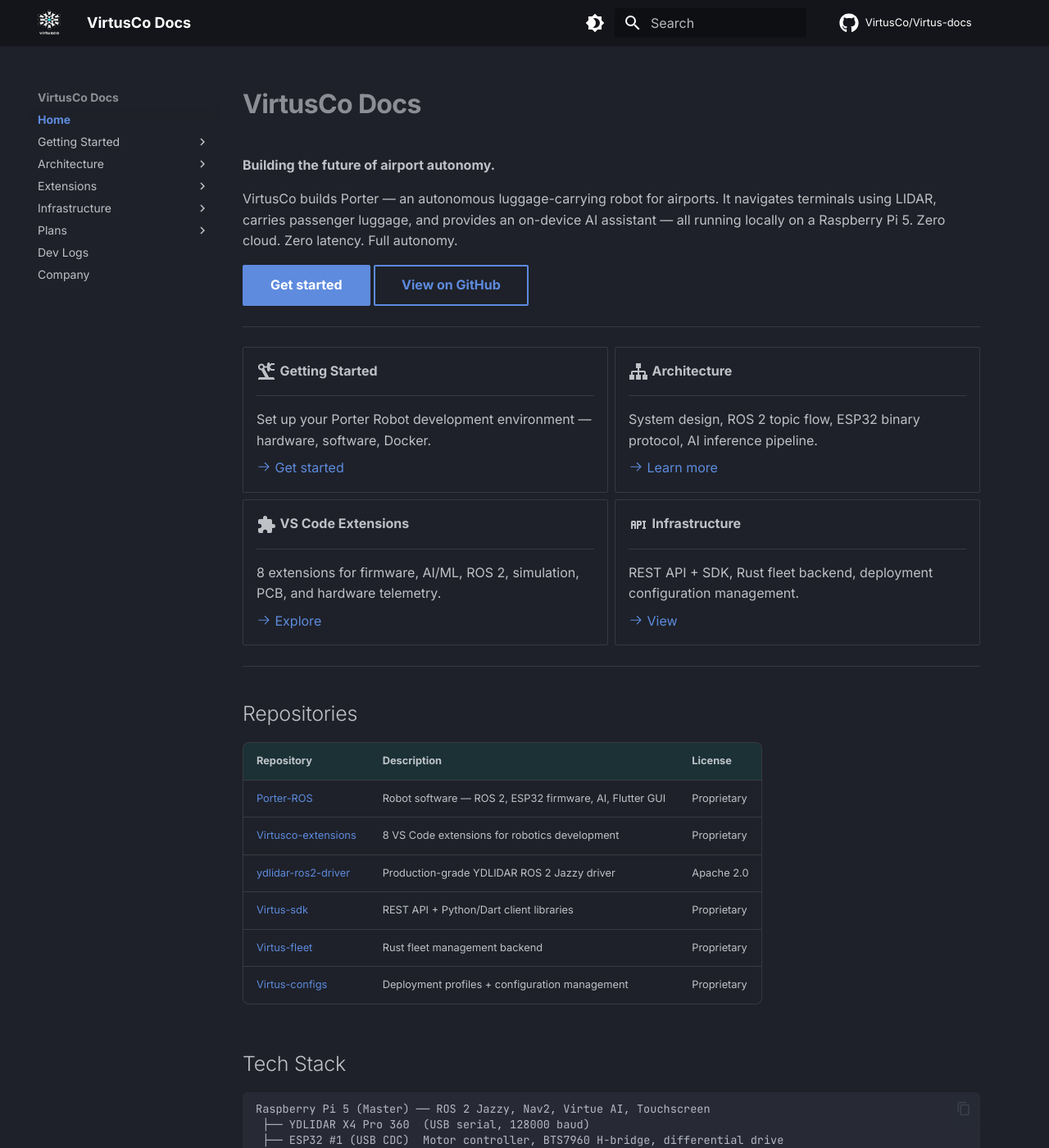
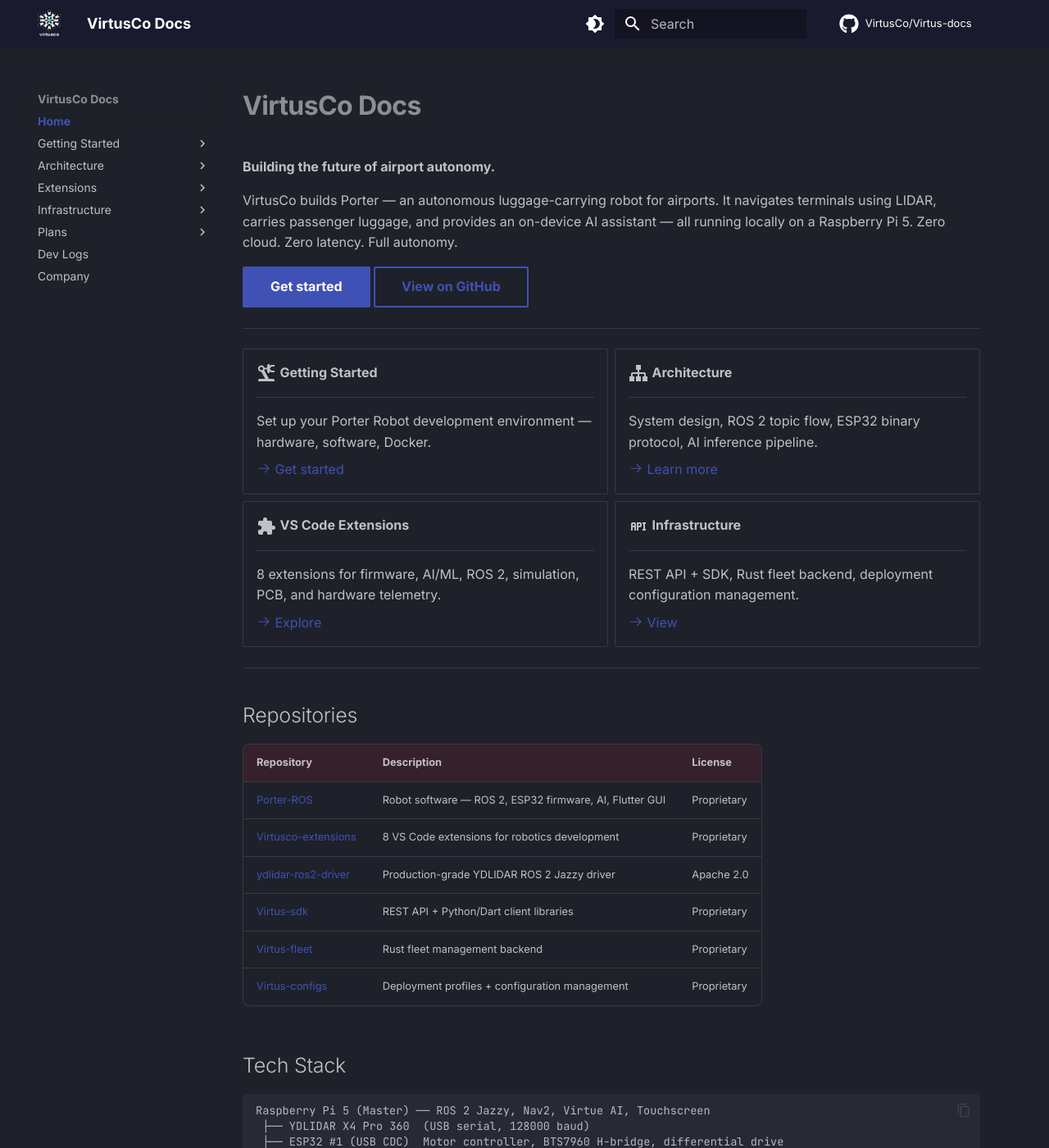
Before and after one commit to VirtusCo/Virtus-docs, an MkDocs documentation site: the page built from docs/index.md, in a window 1280 px wide and 1400 px high. Shown: the whole window at 82% size. Built offline with MkDocs 1.6.1 and Material for MkDocs 9.7.7, drawn with Linux system fonts in a browser that asks for light colours; comment, search, counter and statistics services are not loaded.

Commit message:
fix(docs): dark navy header (#1a1a2e) + red accent to match logo

```diff
--- a/docs/stylesheets/extra.css
+++ b/docs/stylesheets/extra.css
@@ -2,7 +2,7 @@
 
 /* Logo — invert to white on dark header, proper aspect ratio */
 .md-header__button.md-logo img {
-  height: 32px;
+  height: 34px;
   width: 28px;
   filter: invert(1) brightness(2);
 }
@@ -83,6 +83,11 @@ body {
   font-weight: 600;
 }
 
+/* Header — dark navy to match logo's red accent */
+[data-md-color-scheme="slate"] .md-header {
+  background-color: #1a1a2e;
+}
+
 /* Header shadow */
 .md-header {
   box-shadow: 0 1px 3px rgba(0, 0, 0, 0.12);
--- a/mkdocs.yml
+++ b/mkdocs.yml
@@ -10,8 +10,8 @@ theme:
   name: material
   palette:
     - scheme: slate
-      primary: black
-      accent: teal
+      primary: custom
+      accent: red
       toggle:
         icon: material/brightness-4
         name: Switch to light mode
```
